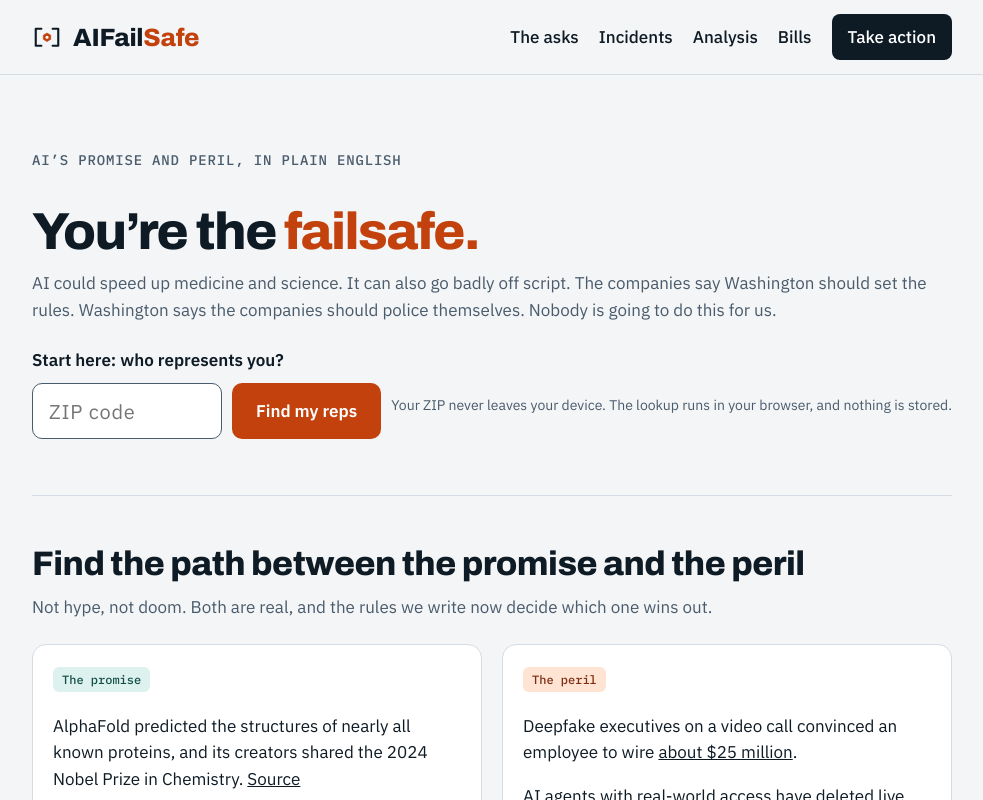
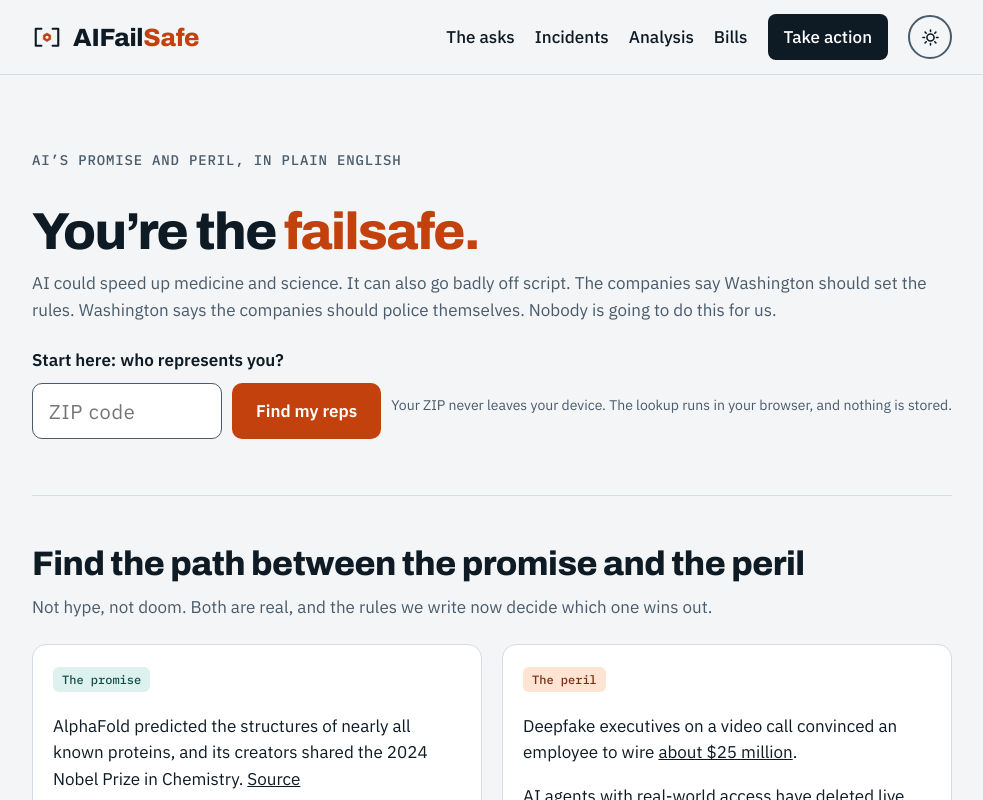
Before and after one commit to EGait/aifailsafe, a Next.js app: page / in a window 1280 px wide. Shown: the top 800 px of the page, without its empty margins (148-1131 px from the left). Built offline with nearby package versions, Linux system fonts and the light colour scheme; no server answers.

Commit message:
update light/dark mode

```diff
--- a/app/globals.css
+++ b/app/globals.css
@@ -1,5 +1,6 @@
 :root{--bg:#F3F5F7;--surface:#FFFFFF;--ink:#0E1A24;--muted:#4A5B6B;--line:#D5DCE3;--accent:#C2410C;--on-accent:#FFFFFF;--soft:#FFE3D3;--soft-ink:#7C2D12;--panel:#0E1A24;--panel-ink:#FFFFFF;--panel-dim:#C3CED8;--panel-line:#33475A;--panel-accent:#FB923C;color-scheme:light}
-@media (prefers-color-scheme:dark){:root{--bg:#0B141C;--surface:#13212D;--ink:#E8EDF2;--muted:#9FB0C0;--line:#26384A;--accent:#FB923C;--on-accent:#0E1A24;--soft:#3A2415;--soft-ink:#FDBA74;--panel:#16242F;--panel-ink:#F2F6F9;--panel-dim:#B4C4D1;--panel-line:#31465A;--panel-accent:#FB923C;color-scheme:dark}}
+@media (prefers-color-scheme:dark){:root:not([data-theme="light"]){--bg:#0B141C;--surface:#13212D;--ink:#E8EDF2;--muted:#9FB0C0;--line:#26384A;--accent:#FB923C;--on-accent:#0E1A24;--soft:#3A2415;--soft-ink:#FDBA74;--panel:#16242F;--panel-ink:#F2F6F9;--panel-dim:#B4C4D1;--panel-line:#31465A;--panel-accent:#FB923C;color-scheme:dark}}
+:root[data-theme="dark"]{--bg:#0B141C;--surface:#13212D;--ink:#E8EDF2;--muted:#9FB0C0;--line:#26384A;--accent:#FB923C;--on-accent:#0E1A24;--soft:#3A2415;--soft-ink:#FDBA74;--panel:#16242F;--panel-ink:#F2F6F9;--panel-dim:#B4C4D1;--panel-line:#31465A;--panel-accent:#FB923C;color-scheme:dark}
 *{box-sizing:border-box}
 html{scroll-behavior:smooth;scroll-padding-top:calc(88px + env(safe-area-inset-top,0px))}
 @media (prefers-reduced-motion:reduce){html{scroll-behavior:auto}}
@@ -174,3 +175,11 @@ ul.wins{margin:0;padding-left:20px;display:flex;flex-direction:column;gap:10px;c
 .article-hero{display:block;width:100%;height:auto;border-radius:14px;border:1px solid var(--line);margin:28px 0 0}
 .article-thumb{flex:0 0 100%;width:100%;height:auto;border-radius:10px;border:1px solid var(--line);margin-bottom:14px}
 @media (min-width:720px){.article-thumb{flex:0 0 220px;width:220px;margin-bottom:0}}
+
+/* ---- theme toggle ---- */
+.theme-btn{display:inline-flex;align-items:center;justify-content:center;width:44px;height:44px;padding:0;border:2px solid var(--muted);border-radius:999px;background:transparent;color:var(--ink);cursor:pointer}
+.theme-btn:hover{border-color:var(--accent);color:var(--accent)}
+.theme-btn .moon{display:none}
+:root[data-theme="dark"] .theme-btn .moon{display:block}
+:root[data-theme="dark"] .theme-btn .sun{display:none}
+@media (prefers-color-scheme:dark){:root:not([data-theme="light"]) .theme-btn .moon{display:block}:root:not([data-theme="light"]) .theme-btn .sun{display:none}}
--- a/app/layout.tsx
+++ b/app/layout.tsx
@@ -49,6 +49,11 @@ export default function RootLayout({ children }: { children: React.ReactNode })
   return (
     <html lang="en">
       <head>
+        <script
+          dangerouslySetInnerHTML={{
+            __html: `try{var t=localStorage.getItem("theme");if(t==="dark"||t==="light")document.documentElement.setAttribute("data-theme",t)}catch(e){}`,
+          }}
+        />
         <link rel="preconnect" href="https://fonts.googleapis.com" />
         <link rel="preconnect" href="https://fonts.gstatic.com" crossOrigin="" />
         <link
--- a/components/Brand.tsx
+++ b/components/Brand.tsx
@@ -1,4 +1,5 @@
 import Link from "next/link";
+import ThemeToggle from "./ThemeToggle";
 
 export function Mark({ size = 30 }: { size?: number }) {
   return (
@@ -30,6 +31,7 @@ export function SiteHeader() {
           <Link href="/act" className="nav-cta">
             Take action
           </Link>
+          <ThemeToggle />
         </nav>
       </div>
     </header>
--- /dev/null
+++ b/components/ThemeToggle.tsx
@@ -0,0 +1,49 @@
+"use client";
+import { useEffect, useState } from "react";
+
+type Theme = "light" | "dark";
+
+/**
+ * Light is the default. The inline script in layout.tsx applies the saved choice before
+ * first paint, so this only has to stay in sync with it and handle clicks.
+ */
+export default function ThemeToggle() {
+  const [theme, setTheme] = useState<Theme>("light");
+
+  useEffect(() => {
+    const attr = document.documentElement.getAttribute("data-theme");
+    if (attr === "dark" || attr === "light") {
+      setTheme(attr);
+    } else {
+      setTheme(window.matchMedia("(prefers-color-scheme: dark)").matches ? "dark" : "light");
+    }
+  }, []);
+
+  function toggle() {
+    const next: Theme = theme === "dark" ? "light" : "dark";
+    setTheme(next);
+    document.documentElement.setAttribute("data-theme", next);
+    try {
+      localStorage.setItem("theme", next);
+    } catch {
+      // Private browsing or storage disabled — the choice just won't persist.
+    }
+  }
+
+  return (
+    <button type="button" className="theme-btn" onClick={toggle} aria-label={`Switch to ${theme === "dark" ? "light" : "dark"} mode`}>
+      <svg className="sun" width="19" height="19" viewBox="0 0 24 24" fill="none" aria-hidden="true">
+        <circle cx="12" cy="12" r="4.5" stroke="currentColor" strokeWidth="2" />
+        <path
+          d="M12 2.5v2M12 19.5v2M2.5 12h2M19.5 12h2M5.2 5.2l1.4 1.4M17.4 17.4l1.4 1.4M18.8 5.2l-1.4 1.4M6.6 17.4l-1.4 1.4"
+          stroke="currentColor"
+          strokeWidth="2"
+          strokeLinecap="round"
+        />
+      </svg>
+      <svg className="moon" width="19" height="19" viewBox="0 0 24 24" fill="none" aria-hidden="true">
+        <path d="M20 14.5A8.5 8.5 0 1 1 9.5 4a7 7 0 0 0 10.5 10.5Z" stroke="currentColor" strokeWidth="2" strokeLinejoin="round" />
+      </svg>
+    </button>
+  );
+}
```
